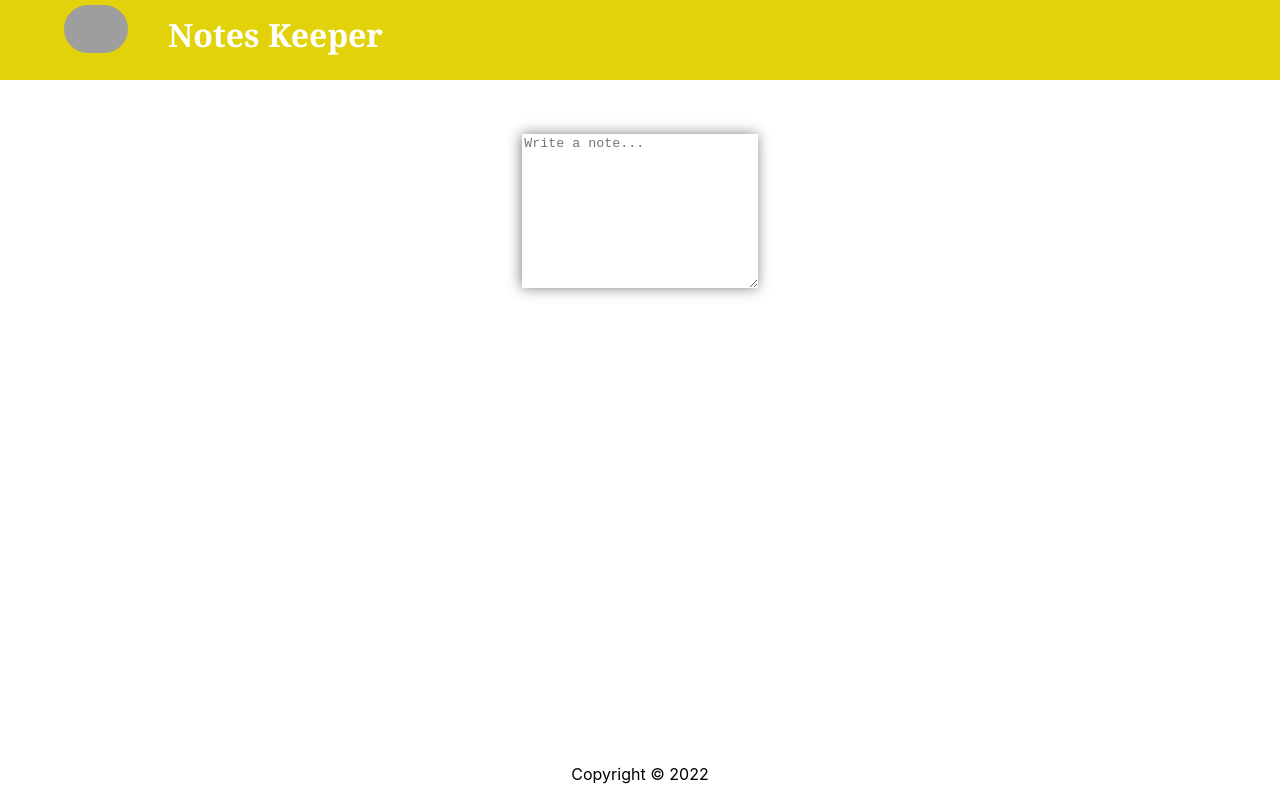
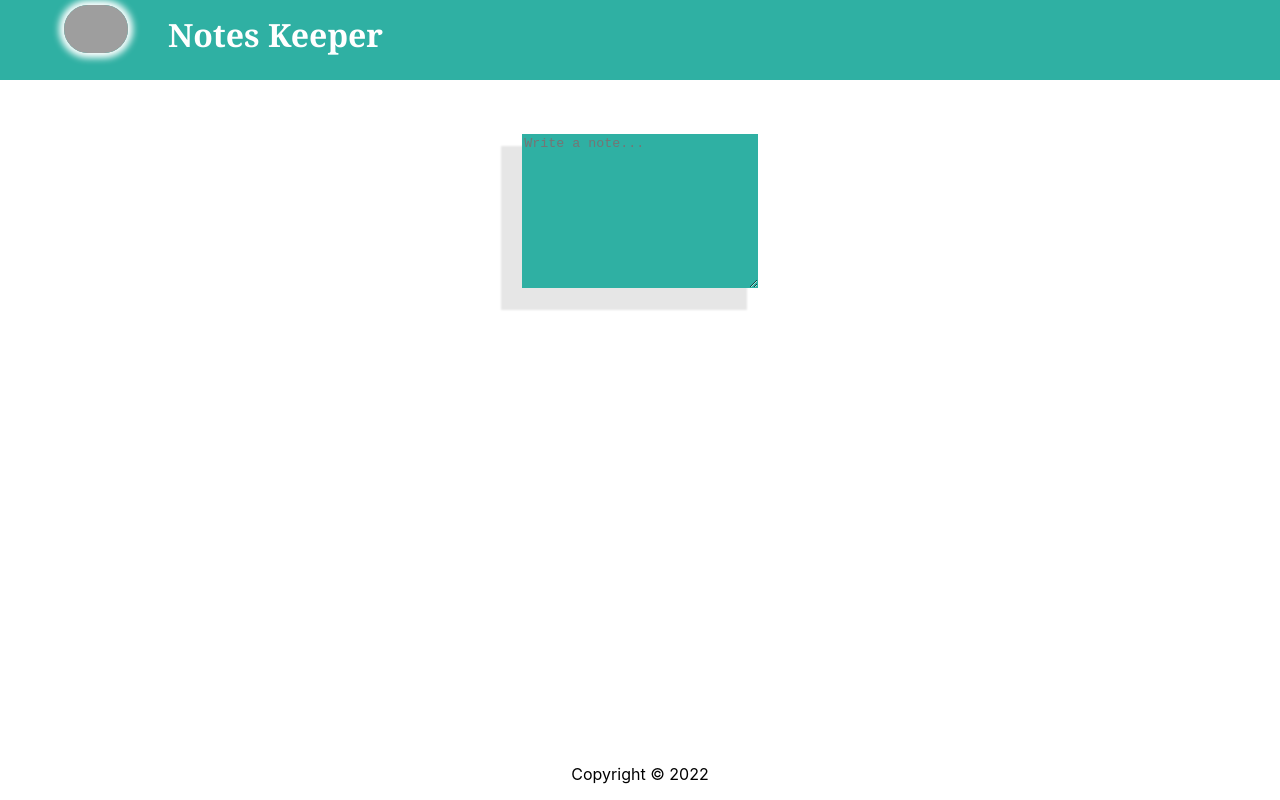
Before and after one commit to DeveloprSourabh/KEEP-NOTES, a React (Create React App) app: page / in a window 1280 px wide. In both pictures the pointer is over the element "Write a note...". Built offline with nearby package versions, Linux system fonts and the light colour scheme; grey boxes are pictures that could not be loaded.

Commit message:
add styling to button, input and textarea

```diff
--- a/src/App.css
+++ b/src/App.css
@@ -5,10 +5,11 @@
   margin-top: 1rem;
   margin-bottom: 1.8rem;
   float: left;
+  box-shadow: 0px 0px 7px 5px #ffffff;
 }
 
 .header {
-  background-color: #e1d20a;
+  background-color: #2fb0a3;
   position: relative;
   bottom: 2rem;
 }
@@ -35,7 +36,11 @@ h1 {
   width: 231.5px;
   top: 7rem;
   border: none;
-  box-shadow: inset 0px -15px 20px 0px #18a4fe;
+  box-shadow: 0px -20px 1px 1px #11c0ad;
+}
+
+.in1:hover {
+  background: #11c0ad;
 }
 
 textarea {
@@ -67,7 +72,7 @@ form {
 .note {
   margin-left: 3rem;
   box-shadow: 0px 0px 20px 1px grey;
-  width: 13rem;
+  width: inherit;
   line-height: 2px;
   padding: 1rem;
 }
@@ -87,3 +92,29 @@ form {
   margin: 1rem;
   float: left;
 }
+
+.btn:hover {
+  color: rgb(251, 73, 18);
+  background-color: #2fb0a3;
+  border: none;
+  font-size: 29px;
+}
+
+textarea:hover {
+  background-color: #2fb0a3;
+  color: white;
+  border: none;
+  box-shadow: -16px 17px 2px 5px #e6e6e6;
+}
+
+.note:hover {
+  background-color: #2fb0a3;
+  color: white;
+  border: none;
+  box-shadow: -16px 17px 2px 5px #e6e6e6;
+}
+
+.b1:hover {
+  color: red;
+  box-shadow: 2px 2px 0px 2px #545549;
+}
```
